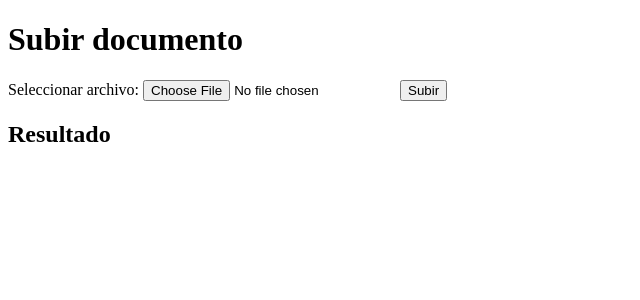
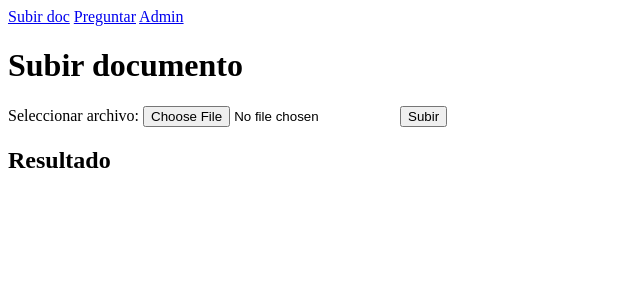
Before and after one commit to LeoEsquivel/notebookML_bot, a Django app: page / in a window 1280 px wide. Shown: the top 300 px of the page, without its empty margins (0-640 px from the left). Run offline with Django 5.2, Linux system fonts and the light colour scheme.

Commit message:
Minor changes

```diff
--- a/notebook/templates/index.html
+++ b/notebook/templates/index.html
@@ -6,6 +6,11 @@
     <title>Document</title>
 </head>
 <body>
+    <div>
+        <a href="/upload_document">Subir doc</a>
+        <a href="/chat">Preguntar</a>
+        <a href="/admin">Admin</a>
+    </div>
     <h1>Subir documento</h1>
     <form name="UploadFileform" action="" method="post" enctype="multipart/form-data">
         {% csrf_token %}
--- a/notebook/views/index.py
+++ b/notebook/views/index.py
@@ -2,8 +2,8 @@ from django.http import JsonResponse
 from django.shortcuts import render
 
 from ayuda_botML.settings import MEDIA_ROOT
-from modelos.models import UploadedDocument
-from notebook.utils.utils import extract_text
+from modelos.models import Question, UploadedDocument
+from notebook.utils.utils import clean_text, extract_text, generate_answer
 
 
 def index(request):
@@ -22,13 +22,14 @@ def upload_document(request):
             file_path = f'{MEDIA_ROOT}/{document.title}'
 
             try:
-                texto_extraido = extract_text(file_path)
-                document.processed_text = texto_extraido
+                extracted_text = extract_text(file_path)
+                extracted_text = clean_text(extracted_text)
+                document.processed_text = extracted_text
                 document.save()
             except ValueError as e:
                 return JsonResponse({"msg": "Error al subir el archivo", "error": e}, status=400)
 
-            return JsonResponse({'msg': 'Archivo subido correctamente', 'text': texto_extraido, 'document_id': document.id}, status=200)
+            return JsonResponse({'msg': 'Archivo subido correctamente', 'text': extracted_text, 'document_id': document.id}, status=200)
 
         except Exception as e:
             return JsonResponse({"msg": "Error al subir el archivo", "error": e}, status=400)
```
